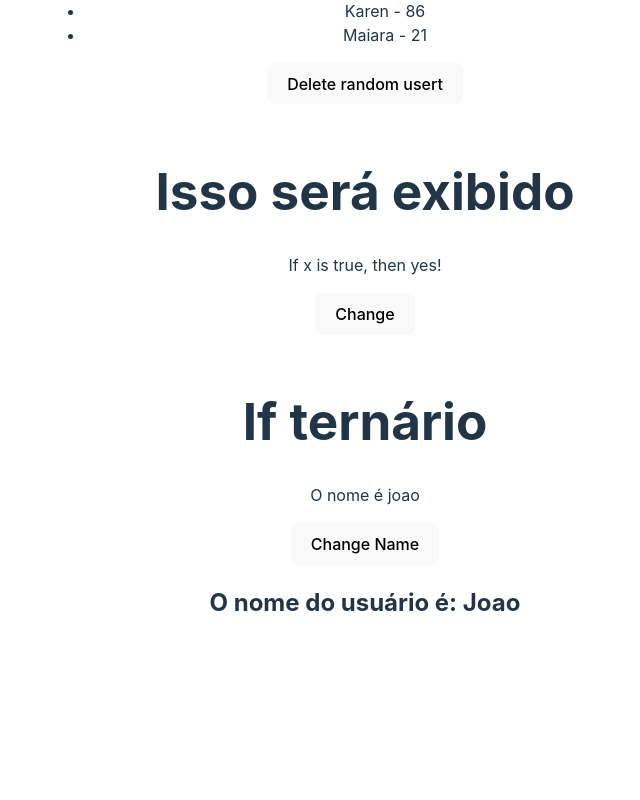
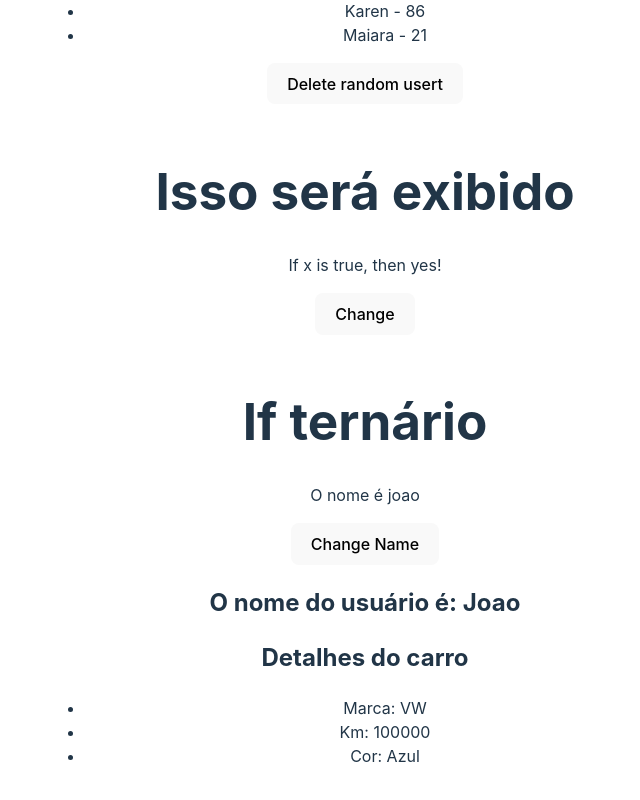
Before and after one commit to Mauuv/curso-react, a React (Vite) app in the folder 3-FUNDAMENTOSv2/secao-3/: page / in a window 1280 px wide. Shown: the part 1466-2266 px from the top of the page, without its empty margins (275-915 px from the left). Before the commit the page ends 2138 px from the top, so only its background shows below. Built offline with nearby package versions, Linux system fonts and the light colour scheme.

Commit message:
Learning desestructuring props

```diff
--- a/3-FUNDAMENTOSv2/secao-3/src/App.jsx
+++ b/3-FUNDAMENTOSv2/secao-3/src/App.jsx
@@ -5,6 +5,7 @@
 import ListRender from './components/ListRender'
 import ConditionalRender from './components/ConditionalRender'
 import ShowUserName from './components/ShowUserName'
+import CarDetails from './components/CarDetails'
 
 function App() {
   const [count, setCount] = useState(0)
@@ -24,7 +25,10 @@
       <ManageData/>
       <ListRender/>
       <ConditionalRender/>
+      {/**Props */}
       <ShowUserName name={userName}/>
+      {/**Desctructuring Props */}
+      <CarDetails brand="VW" km={100000} color="Azul"/>
     </>
   )
 }
--- /dev/null
+++ b/3-FUNDAMENTOSv2/secao-3/src/components/CarDetails.jsx
@@ -0,0 +1,14 @@
+const CarDetails = ({brand, km, color}) => {
+  return (
+    <>
+      <h2>Detalhes do carro</h2>
+      <ul>
+        <li>Marca: {brand}</li>
+        <li>Km: {km}</li>
+        <li>Cor: {color}</li>
+      </ul>
+    </>
+  )
+}
+
+export default CarDetails
```
